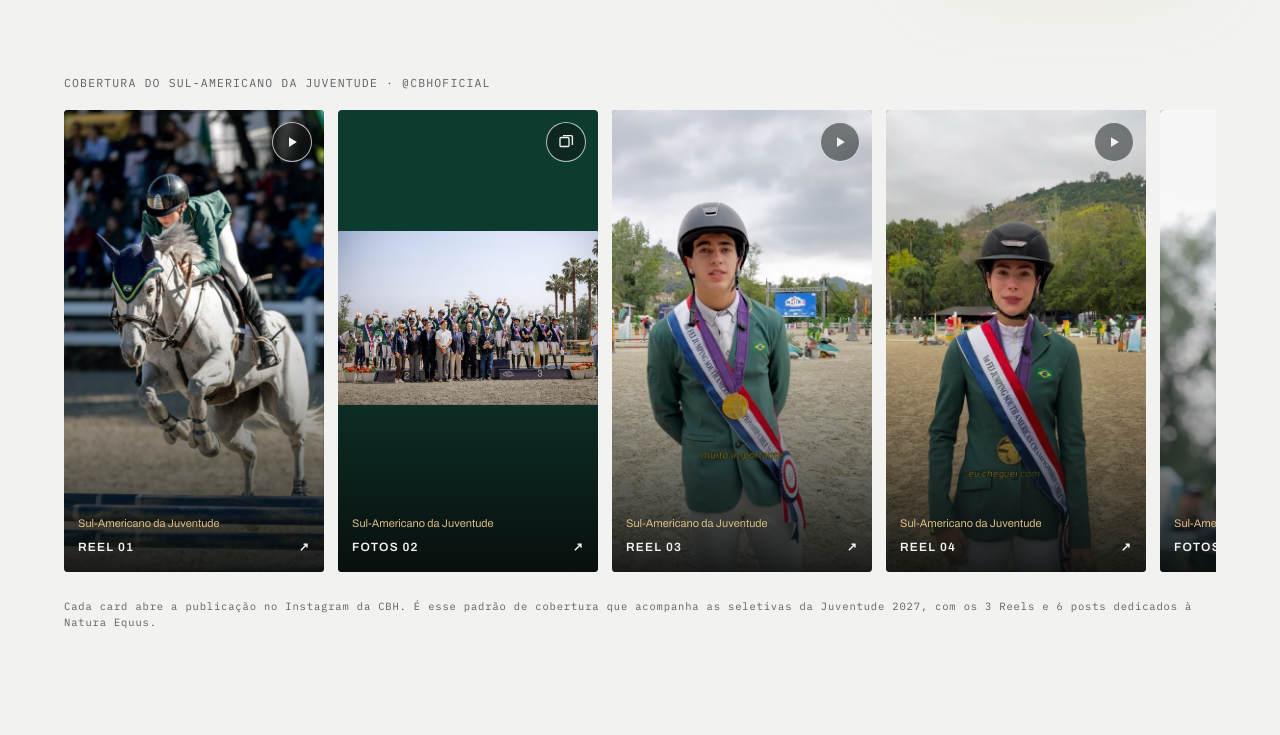
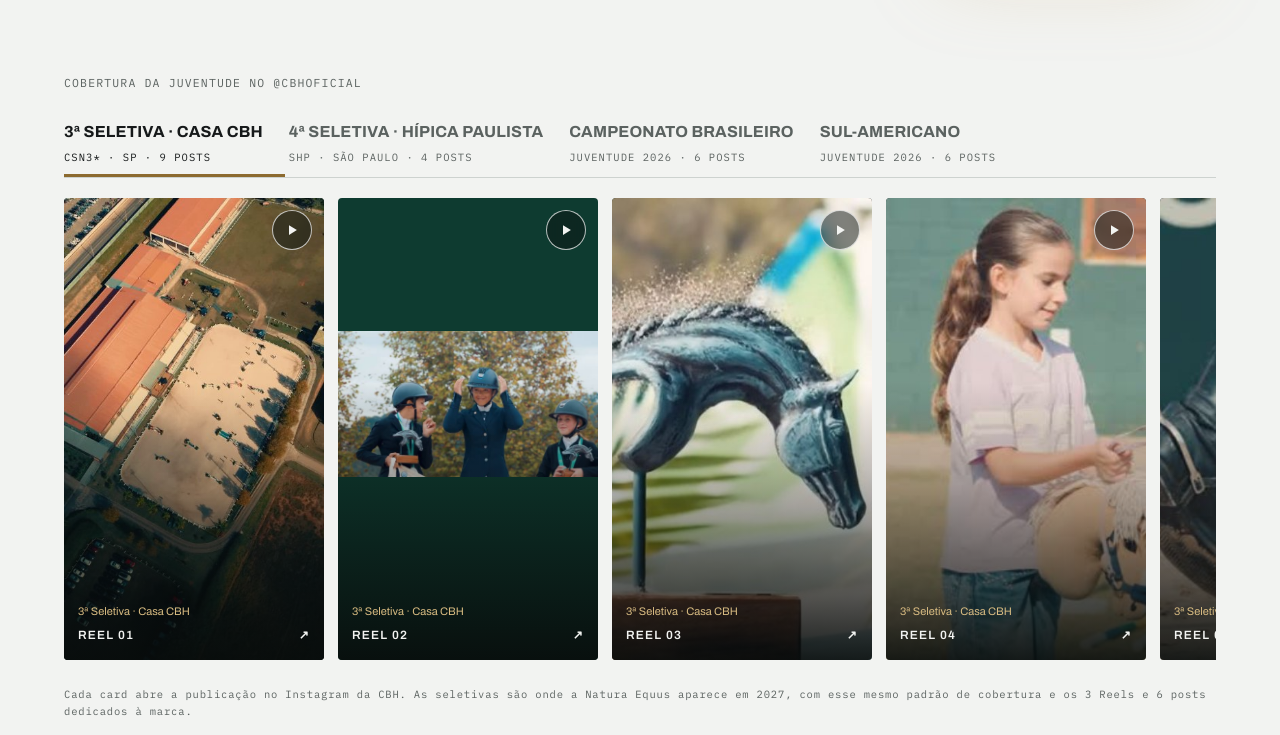
Before and after one commit to rmcaveiro-lang/CBH-NATURAEQUUS, a plain HTML site: page index.html in a window 1280 px wide. Shown: the part 2925-3660 px from the top of the page. Drawn offline with Linux system fonts and the light colour scheme.

Commit message:
Conteúdos por evento: seletivas Casa CBH e SHP, Brasileiro e Sul-Americano
Co-Authored-By: Claude Opus 5.5 <noreply@anthropic.com>
Claude-Session: https://claude.ai/code/session_01Sm2xVTNQV9auyKUoqjyXPL

```diff
--- a/index.html
+++ b/index.html
@@ -821,6 +821,14 @@ footer .mono+.mono{color:var(--muted)}
   .respiro.podio6::after{inset:0 0 auto 0;height:calc(100vw*2/3);background:linear-gradient(180deg,transparent 75%,#121716 100%)}
   .respiro.podio6 .wrap{height:auto;padding-top:12px;padding-bottom:48px}
 }
+
+.ev-tabs{display:flex;gap:0;border-bottom:1px solid var(--line);margin-bottom:20px;overflow-x:auto;scrollbar-width:none}
+.ev-tabs::-webkit-scrollbar{display:none}
+.ev-tab{all:unset;cursor:pointer;flex:0 0 auto;padding:10px 22px 12px 0;margin-right:4px;color:var(--muted);box-shadow:inset 0 -3px 0 transparent;transition:color .25s,box-shadow .3s}
+.ev-tab b{display:block;font-weight:720;font-variation-settings:"wdth" 118;text-transform:uppercase;font-size:clamp(14px,1.25vw,17px);letter-spacing:.01em}
+.ev-tab small{display:block;font-family:var(--f-mono);font-size:10.5px;letter-spacing:.1em;text-transform:uppercase;margin-top:4px}
+.ev-tab[aria-selected="true"]{color:var(--ink);box-shadow:inset 0 -3px 0 var(--accent)}
+.ev-tab:focus-visible{outline:2px solid var(--accent);outline-offset:2px}
 </style>
 </head>
 <body>
@@ -896,9 +904,10 @@ footer .mono+.mono{color:var(--muted)}
       </a>
     </div>
     <div class="reels rv">
-      <div class="reels-head"><span class="mono">Cobertura do Sul-Americano da Juventude · @cbhoficial</span><span class="mono reels-hint" aria-hidden="true">Passe o mouse para navegar</span></div>
-      <div class="reel-track" id="reelTrack" aria-label="Cobertura do Sul-Americano da Juventude no Instagram da CBH"><div class="reel-row" id="reelRow"></div></div>
-      <p class="note">Cada card abre a publicação no Instagram da CBH. É esse padrão de cobertura que acompanha as seletivas da Juventude 2027, com os 3 Reels e 6 posts dedicados à Natura Equus.</p>
+      <div class="reels-head"><span class="mono">Cobertura da Juventude no @cbhoficial</span><span class="mono reels-hint" aria-hidden="true">Passe o mouse para navegar</span></div>
+      <div class="ev-tabs" role="tablist" id="evTabs" aria-label="Eventos da Juventude"></div>
+      <div class="reel-track" id="reelTrack" aria-label="Publicações da Juventude no Instagram da CBH"><div class="reel-row" id="reelRow"></div></div>
+      <p class="note">Cada card abre a publicação no Instagram da CBH. As seletivas são onde a Natura Equus aparece em 2027, com esse mesmo padrão de cobertura e os 3 Reels e 6 posts dedicados à marca.</p>
     </div>
   </div>
 </section>
@@ -1117,7 +1126,14 @@ footer .mono+.mono{color:var(--muted)}
    ===================================================================== */
 const instagram=[["60.968","Seguidores"],["2,3 mi","Visualizações"],["209,8 mil","Contas alcançadas"],["74 mil","Interações"]];
 /* Cobertura do Sul-Americano da Juventude no Instagram @cbhoficial. Capas originais de cada publicação (assets/sula-XX.jpg); [id, tipo, paisagem inteira com fundo desfocado, enquadramento]. */
-const reels=[["DfKl8ZetXlD","Reel"],["DfKPpZAFpMe","Fotos",1],["DfMmG5AtA_q","Reel"],["DfK6BEBNZx4","Reel"],["DfNc49CoBSw","Fotos",0,"51% 50%"],["DfHwqc0B6Al","Reel"]];
+/* Cobertura da Juventude no @cbhoficial, por evento. Capas originais de cada publicação.
+   [código do post, tipo, capa inteira sobre fundo verde, enquadramento] */
+const eventos=[
+ {nome:"3ª Seletiva · Casa CBH",sub:"CSN3* · SP",src:"ig",posts:[["DYnZhS0tiBg","Reel"],["DYudHYDNvYR","Reel",1],["DYva7x4tcd1","Reel",0,"56% 50%"],["DYpNrJNtGbJ","Reel",0,"47% 50%"],["DYsP-08thYp","Reel",0,"44% 50%"],["DYn2SfqtQEr","Reel"],["DYvGirktkEs","Reel"],["DYpuUH4t4cf","Reel",0,"24% 50%"],["DYs5kORtxMZ","Reel"]]},
+ {nome:"4ª Seletiva · Hípica Paulista",sub:"SHP · São Paulo",src:"ig",posts:[["DZniE8TlqJH","Fotos",0,"44% 50%"],["DZlhOtLGhxD","Fotos",0,"47% 50%"],["DZhvg7iFtiM","Fotos",1],["DZsd6wjlqxu","Fotos",1]]},
+ {nome:"Campeonato Brasileiro",sub:"Juventude 2026",src:"ig",posts:[["DbA5LqTFu9R","Fotos",0,"44% 50%"],["Da8SSH-ltXe","Fotos",0,"46% 50%"],["Da_oqH8jaAd","Fotos",0,"49% 50%"],["Da_jPbWlg5-","Fotos",0,"52% 50%"],["Da_ySLCjb3M","Fotos",0,"53% 50%"],["Da_4qR6jTB4","Fotos",0,"47% 50%"]]},
+ {nome:"Sul-Americano",sub:"Juventude 2026",src:"sula",posts:[["DfKl8ZetXlD","Reel"],["DfKPpZAFpMe","Fotos",1],["DfMmG5AtA_q","Reel"],["DfK6BEBNZx4","Reel"],["DfNc49CoBSw","Fotos",0,"51% 50%"],["DfHwqc0B6Al","Reel"]]}
+];
 
 /* Kits por colocação: [etapa regular, Brasileiro] */
 const kits=[["1º",4,8],["2º",3,6],["3º",2,4],["4º",1,2],["5º",1,1],["6º",1,1]];
@@ -1147,7 +1163,9 @@ const brl=v=>v.toLocaleString("pt-BR",{style:"currency",currency:"BRL",minimumFr
 
 $("#digital").innerHTML=instagram.map(([v,l])=>`<div><span class="n">${v}</span><span class="mono">${l}</span></div>`).join("");
 
-$("#reelRow").innerHTML=reels.map(([id,tp,land,pos],i)=>{const n=String(i+1).padStart(2,"0"),src=`assets/sula-${n}.jpg`,vid=tp==="Reel";return `<a class="reel${land?" land":""}" href="https://www.instagram.com/p/${id}/" target="_blank" rel="noopener" aria-label="Abrir ${vid?"o Reel":"as fotos"} ${n} da cobertura do Sul-Americano da Juventude no Instagram da CBH">${land?`<img class="blur" src="${src}" alt="" loading="lazy">`:""}<img class="cov" src="${src}" alt="" loading="lazy"${pos?` style="object-position:${pos}"`:""}><span class="reel-play" aria-hidden="true">${vid?'<svg viewBox="0 0 24 24"><path d="M8 5.5v13l10.5-6.5z" fill="currentColor"/></svg>':'<svg viewBox="0 0 24 24"><rect x="4" y="6" width="12" height="12" rx="1.5" fill="none" stroke="currentColor" stroke-width="1.8"/><path d="M8 3.5h11a1.5 1.5 0 0 1 1.5 1.5v11" fill="none" stroke="currentColor" stroke-width="1.8"/></svg>'}</span><span class="reel-cap"><span>Sul-Americano da Juventude</span><b>${tp} ${n} <i aria-hidden="true">↗</i></b></span></a>`}).join("");
+function renderReels(e){const ev=eventos[e];$("#reelRow").style.transform="";$("#reelRow").innerHTML=ev.posts.map(([id,tp,land,pos],i)=>{const n=String(i+1).padStart(2,"0"),src=ev.src==="sula"?`assets/sula-${n}.jpg`:`assets/ig-${id}.jpg`,vid=tp==="Reel";return `<a class="reel${land?" land":""}" href="https://www.instagram.com/p/${id}/" target="_blank" rel="noopener" aria-label="Abrir ${vid?"o Reel":"as fotos"} ${n} de ${ev.nome} no Instagram da CBH"><img class="cov" src="${src}" alt="" loading="lazy"${pos?` style="object-position:${pos}"`:""}><span class="reel-play" aria-hidden="true">${vid?'<svg viewBox="0 0 24 24"><path d="M8 5.5v13l10.5-6.5z" fill="currentColor"/></svg>':'<svg viewBox="0 0 24 24"><rect x="4" y="6" width="12" height="12" rx="1.5" fill="none" stroke="currentColor" stroke-width="1.8"/><path d="M8 3.5h11a1.5 1.5 0 0 1 1.5 1.5v11" fill="none" stroke="currentColor" stroke-width="1.8"/></svg>'}</span><span class="reel-cap"><span>${ev.nome}</span><b>${tp} ${n} <i aria-hidden="true">↗</i></b></span></a>`}).join("");const t=$("#reelTrack");if(t)t.scrollLeft=0}
+$("#evTabs").innerHTML=eventos.map((ev,i)=>`<button type="button" role="tab" class="ev-tab" aria-selected="${i===0}"><b>${ev.nome}</b><small>${ev.sub} · ${ev.posts.length} posts</small></button>`).join("");
+(function(){const bs=[...document.querySelectorAll("#evTabs .ev-tab")];const go=i=>{bs.forEach((b,j)=>{b.setAttribute("aria-selected",String(j===i));b.tabIndex=j===i?0:-1});renderReels(i)};bs.forEach((b,i)=>{b.addEventListener("click",()=>go(i));b.addEventListener("keydown",e=>{const d=e.key==="ArrowRight"?1:e.key==="ArrowLeft"?-1:0;if(d){e.preventDefault();e.stopPropagation();const n=(i+d+bs.length)%bs.length;go(n);bs[n].focus()}})});go(0)})();
 
 /* tabs genéricas */
 function tabs(listSel,items,label,render,start=0){
```
Also changed, not shown: assets/ig-DYn2SfqtQEr.jpg (added), assets/ig-DYnZhS0tiBg.jpg (added), assets/ig-DYpNrJNtGbJ.jpg (added), assets/ig-DYpuUH4t4cf.jpg (added), assets/ig-DYs5kORtxMZ.jpg (added), assets/ig-DYsP-08thYp.jpg (added), assets/ig-DYudHYDNvYR.jpg (added), assets/ig-DYvGirktkEs.jpg (added), assets/ig-DYva7x4tcd1.jpg (added), assets/ig-DZhvg7iFtiM.jpg (added), assets/ig-DZlhOtLGhxD.jpg (added), assets/ig-DZniE8TlqJH.jpg (added), assets/ig-DZsd6wjlqxu.jpg (added), assets/ig-Da8SSH-ltXe.jpg (added), 5 more files.
